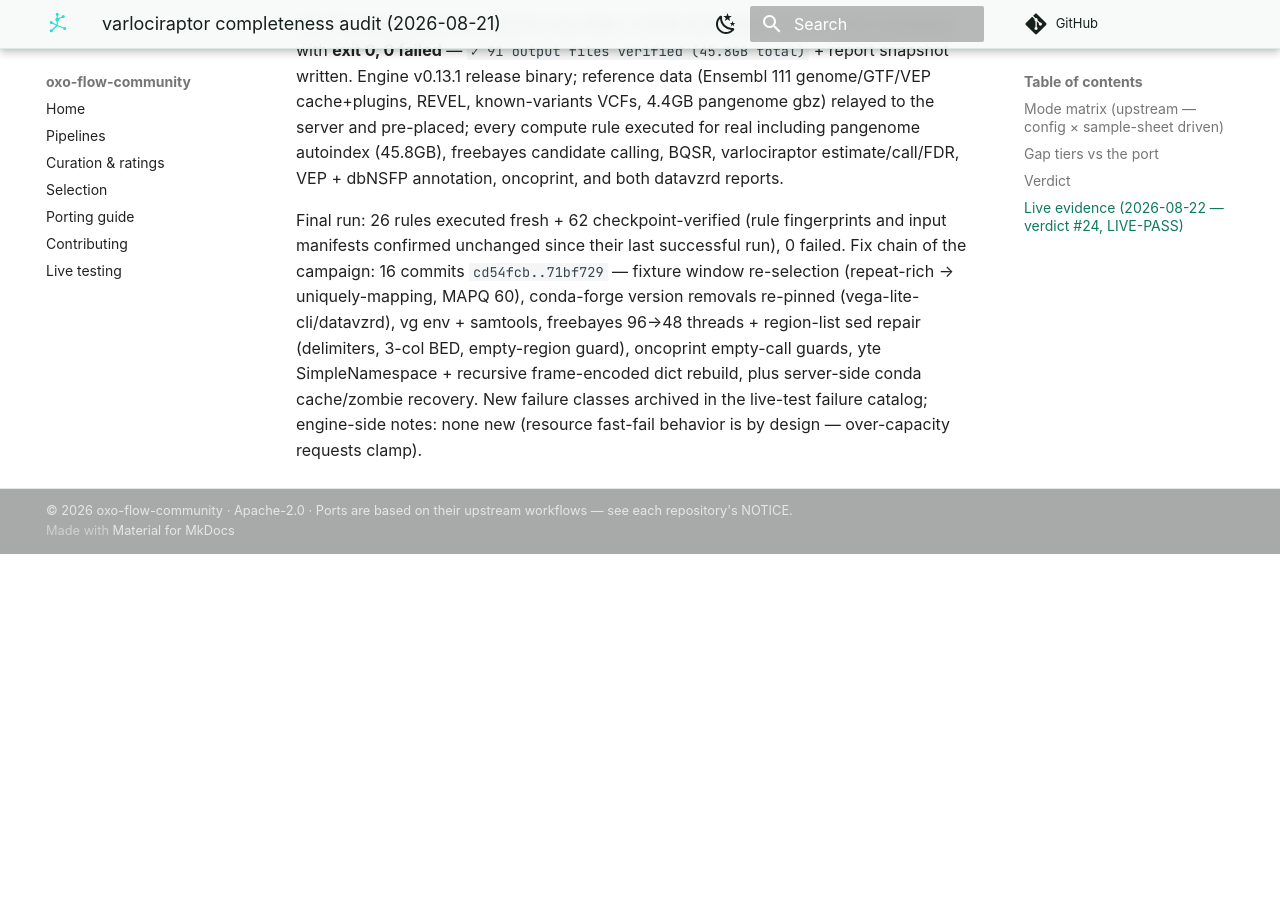
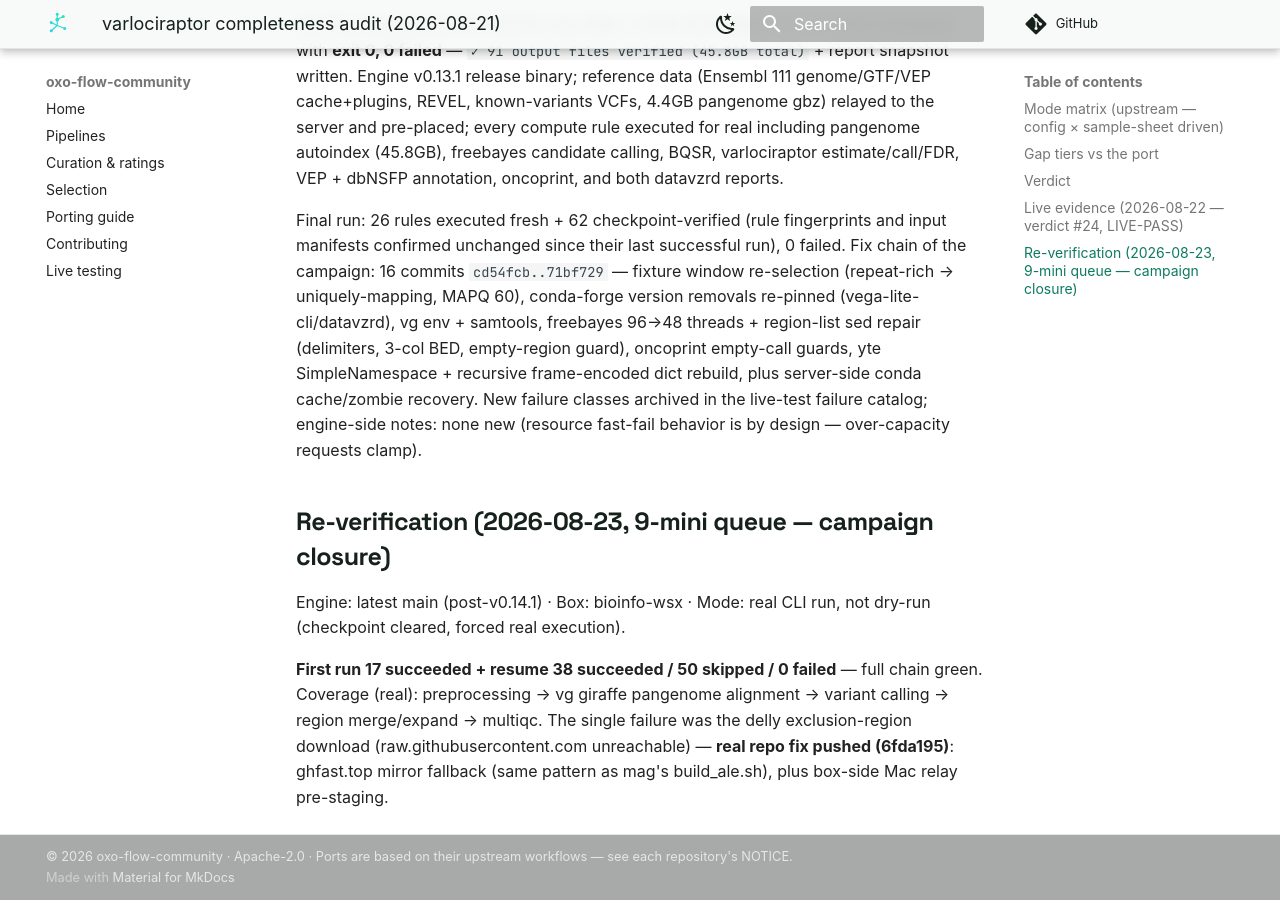
Before and after one commit to oxo-flow-community/oxo-flow-community.github.io, an MkDocs documentation site: the page built from docs/about/audits/varlociraptor-2026-08.md, in a window 1280 px wide and 900 px high, scrolled down 1713 px. Built offline with MkDocs 1.6.1 and Material for MkDocs 9.7.7, drawn with Linux system fonts in a browser that asks for light colours; comment, search, counter and statistics services are not loaded; before the commit the page ends 2267 px from its top, so only the background shows below that.

Commit message:
docs(audit): varlociraptor mini PASS — 17+38/50/0 forced real run, delly mirror fallback fix (6fda195)

```diff
--- a/docs/about/audits/varlociraptor-2026-08.md
+++ b/docs/about/audits/varlociraptor-2026-08.md
@@ -76,3 +76,16 @@ frame-encoded dict rebuild, plus server-side conda cache/zombie
 recovery. New failure classes archived in the live-test failure
 catalog; engine-side notes: none new (resource fast-fail behavior is
 by design — over-capacity requests clamp).
+
+## Re-verification (2026-08-23, 9-mini queue — campaign closure)
+
+Engine: latest main (post-v0.14.1) · Box: bioinfo-wsx · Mode: real CLI
+run, not dry-run (checkpoint cleared, forced real execution).
+
+**First run 17 succeeded + resume 38 succeeded / 50 skipped / 0
+failed** — full chain green. Coverage (real): preprocessing → vg
+giraffe pangenome alignment → variant calling → region merge/expand →
+multiqc. The single failure was the delly exclusion-region download
+(raw.githubusercontent.com unreachable) — **real repo fix pushed
+(6fda195)**: ghfast.top mirror fallback (same pattern as mag's
+build_ale.sh), plus box-side Mac relay pre-staging.
```
Also changed, not shown: skills/live-test/references/failure-catalog.md (+5 -0 lines).
